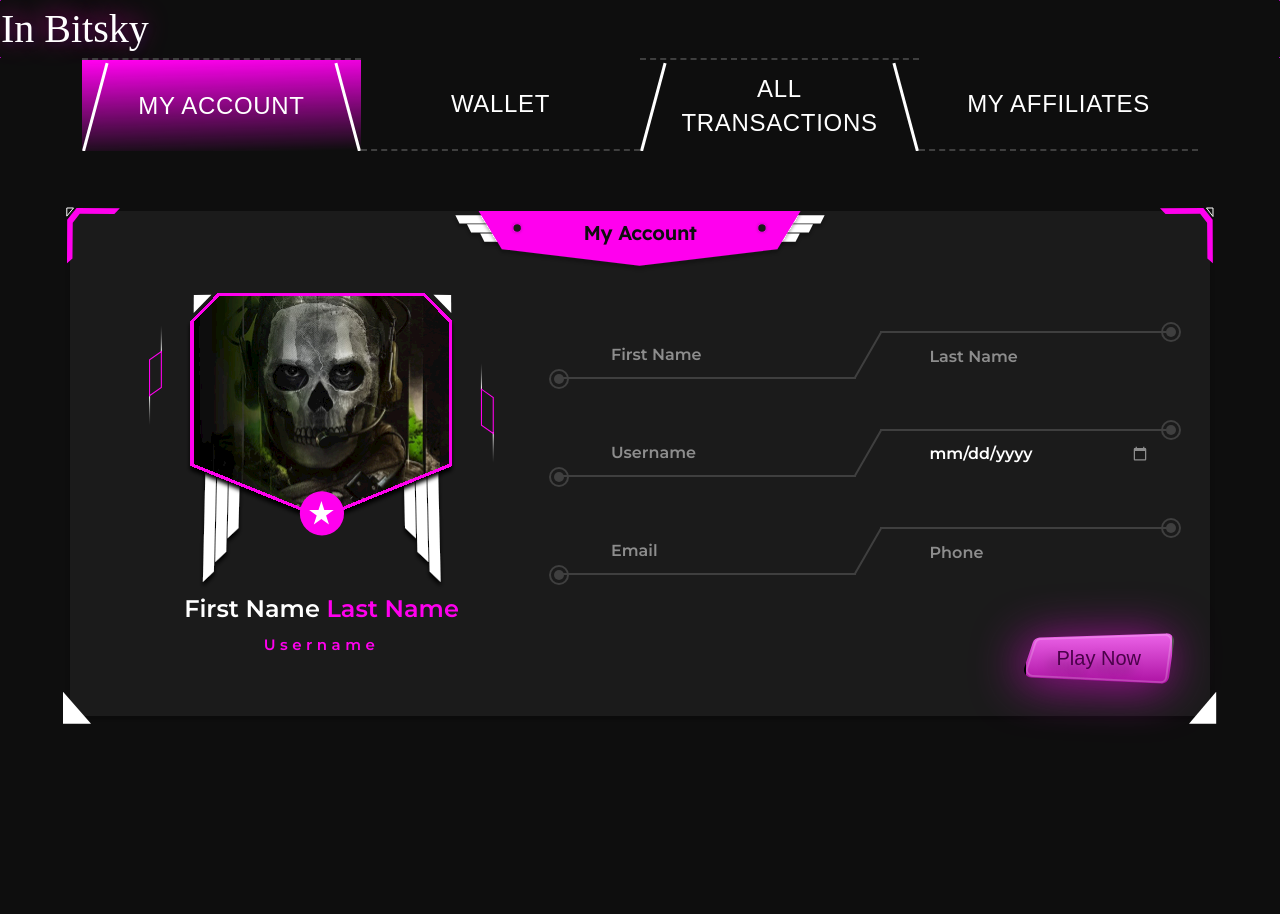
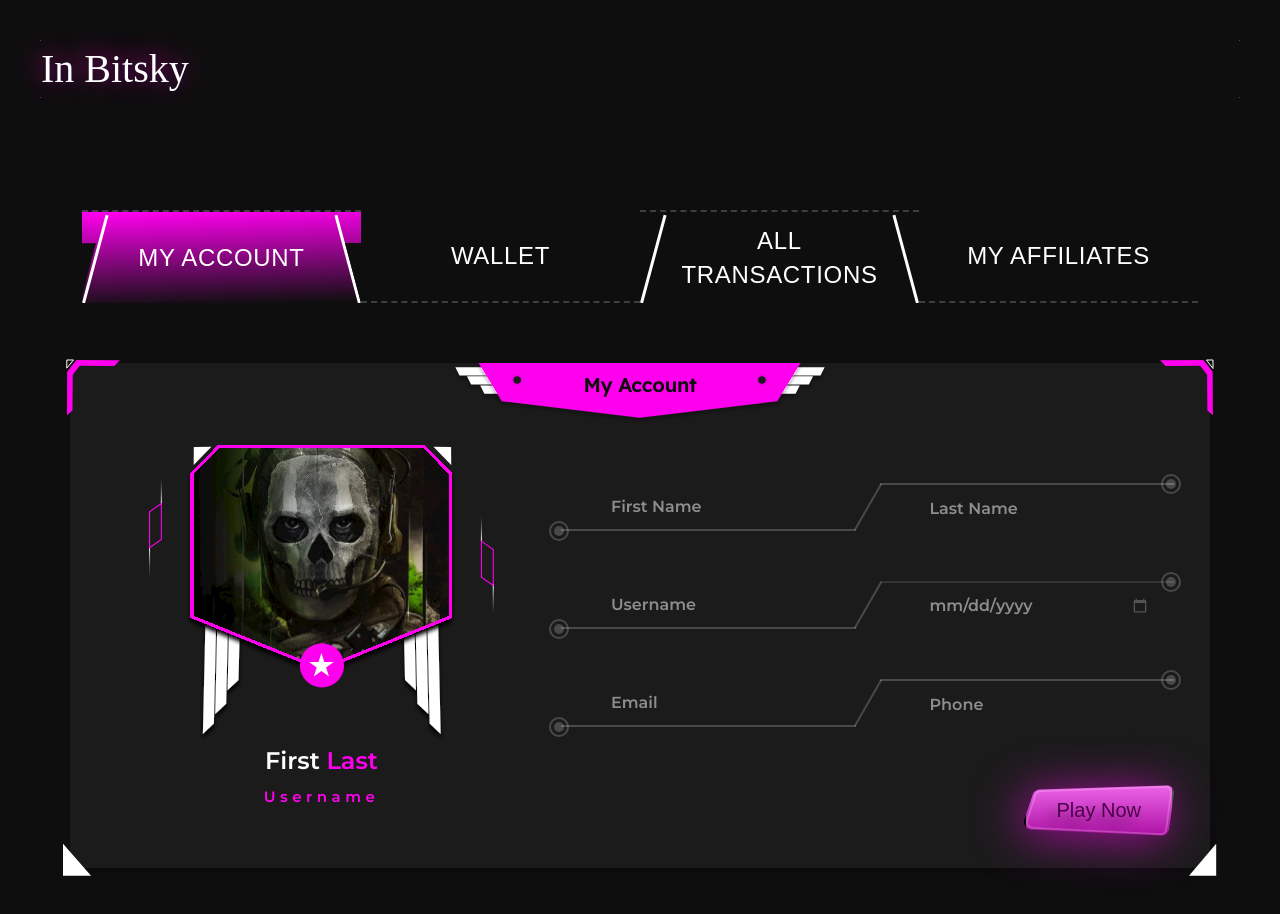
Before and after one commit to Tarun-500/Bitsky_UI, a React (Vite) app: page /myAccount in a window 1280 px wide. Shown: the top 914 px of the page. Before the commit the page ends 800 px from the top, so only its background shows below. Built offline with nearby package versions, Linux system fonts and the light colour scheme; a web font is replaced by a local one.

Commit message:
working on seo

```diff
--- a/src/assets/css/myAccount.css
+++ b/src/assets/css/myAccount.css
@@ -1,5 +1,10 @@
 .myAccount_section {
   padding-bottom: 60px;
+
+  header {
+    margin-bottom: 72px;
+    padding: 40px;
+  }
   .head-1 {
     font-size: 40px !important;
     text-shadow: 2.9px 2.9px 0px 0px rgba(0, 18, 80, 0.25);
@@ -95,7 +100,15 @@
           opacity: 0.5;
         }
       }
+      input[type="date"].empty {
+        color: var(--white);
+        opacity: 0.5;
+      }
 
+      input[type="date"].filled {
+        color: var(--white);
+        opacity: 1;
+      }
       &:nth-of-type(odd)::after {
         position: absolute;
         top: 50%;
@@ -103,20 +116,28 @@
         content: "";
         width: 2px;
         height: 53px;
-        background: #3f3f3f;
+        background: var(--color-grey);
         transform: translate(calc(-50% + 2px), -50%) rotate(30deg);
         z-index: 99;
       }
 
       &:nth-of-type(even) input {
         border-top: 2px solid;
-        border-image-source: linear-gradient(90deg, #3f3f3f 0%, #3f3f3f 56.45%);
+        border-image-source: linear-gradient(
+          90deg,
+          var(--color-grey) 0%,
+          var(--color-grey) 56.45%
+        );
         border-image-slice: 1;
       }
 
       &:nth-of-type(odd) input {
         border-bottom: 2px solid;
-        border-image-source: linear-gradient(90deg, #3f3f3f 0%, #3f3f3f 56.45%);
+        border-image-source: linear-gradient(
+          90deg,
+          var(--color-grey) 0%,
+          var(--color-grey) 56.45%
+        );
         border-image-slice: 1;
       }
 
@@ -126,7 +147,7 @@
         height: 20px;
         border-radius: 50%;
         background-color: transparent;
-        border: 2px solid #3f3f3f;
+        border: 2px solid var(--color-grey);
         display: flex;
         align-items: center;
         justify-content: center;
@@ -136,7 +157,7 @@
           width: 10px;
           height: 10px;
           border-radius: 50%;
-          background-color: #3f3f3f;
+          background-color: var(--color-grey);
           transition: background-color 0.3s ease;
         }
       }
@@ -158,7 +179,7 @@
       &.active:nth-of-type(even) input {
         border-image-source: linear-gradient(
           90deg,
-          #3f3f3f 0%,
+          var(--color-grey) 0%,
           var(--primary-color) 56.45%
         );
       }
@@ -169,7 +190,7 @@
         border-image-source: linear-gradient(
           90deg,
           var(--primary-color) 0%,
-          #3f3f3f 56.45%
+          var(--color-grey) 56.45%
         );
       }
 
@@ -225,8 +246,9 @@ input[type="date"]::-webkit-calendar-picker-indicator {
     color: var(--white);
     flex: 1;
     position: relative;
+
     &:nth-of-type(odd) {
-      border-top: 2px dashed #3f3f3f;
+      border-top: 2px dashed var(--color-grey);
       &::before,
       &::after {
         position: absolute;
@@ -252,7 +274,7 @@ input[type="date"]::-webkit-calendar-picker-indicator {
     }
 
     &:nth-of-type(even) {
-      border-bottom: 2px dashed #3f3f3f;
+      border-bottom: 2px dashed var(--color-grey);
     }
   }
 
@@ -262,10 +284,89 @@ input[type="date"]::-webkit-calendar-picker-indicator {
       var(--primary-color) 1.55%,
       rgba(255, 0, 238, 0) 98.66%
     );
+
     color: var(--white) !important;
+
+    border: 0px dashed transparent;
+
+    &:nth-of-type(even) {
+      border-bottom: 0px dashed transparent;
+    }
   }
   .MuiTabs-indicator {
     height: 0;
+
+    &::before,
+    &::after{
+     content: "";
+     position: absolute;
+    }
+    &::before {
+      content: "";
+      position: absolute;
+      bottom: 100%;
+      left: 6px;
+      transform: translateX(-50%);
+      width: 16px;
+      height: 60px;
+      background: var(--bg-dark);
+      clip-path: polygon(100% 0%, 0% 0%, 0% 100%);
+    }
+     &::after{
+      bottom: 0%;
+      left: 100%;
+      transform: translateX(-100%) rotate(-180deg);
+      width: 0;
+      height: 0;
+      border-left: 0px solid transparent;
+      border-right: 16px solid transparent;
+      border-bottom: 60px solid var(--bg-dark);
+      z-index: 100;
+     }
+  }
+
+  .MuiTouchRipple-root {
+   position: relative;
+   &::before,
+   &::after{
+    content: "";
+    position: absolute;
+   }
+
+   /* &::after{
+    bottom: 0%;
+    left: 8px;
+    transform: translateX(-50%) rotate(-180deg);
+    width: 0;
+    height: 0;
+    border-left: 16px solid transparent;
+    border-right: 0px solid transparent;
+    border-bottom: 60px solid rgb(67, 67, 67);
+    z-index: 96;
+   } */
+
+   &::after {
+    content: "";
+    position: absolute;
+    bottom: 100%;
+    left: 50%;
+    transform: translateX(-50%);
+    width: 20px;
+    height: 60px;
+    background: var(--primary-color);
+    clip-path: polygon(50% 0%, 0% 100%, 100% 100%);
+  }
+   &::before{
+    bottom: 0%;
+    right: -28px;
+    transform: translateX(-100%) rotate(-180deg);
+    width: 0;
+    height: 0;
+    border-left: 0px solid transparent;
+    border-right: 28px solid transparent;
+    border-bottom: 60px solid red;
+    z-index: 100;
+   }
   }
 }
 
@@ -288,7 +389,7 @@ input[type="date"]::-webkit-calendar-picker-indicator {
   .para {
     font-size: 15px;
     line-height: 1.4;
-    letter-spacing: .3em;
+    letter-spacing: 0.3em;
     color: var(--primary-color);
   }
 }
--- a/src/components/myAccount.jsx
+++ b/src/components/myAccount.jsx
@@ -65,9 +65,18 @@ export default function MyAccount() {
             <Container>
                 <Row className="tabs-box">
                     <Col>
+                        {/* <Tabs value={tabIndex} onChange={(e, val) => setTabIndex(val)}>
+                            {tabTitles.map((title, idx) => (
+                                <Tab key={idx} label={title}  />
+                            ))}
+                        </Tabs> */}
                         <Tabs value={tabIndex} onChange={(e, val) => setTabIndex(val)}>
                             {tabTitles.map((title, idx) => (
-                                <Tab key={idx} label={title} />
+                                <Tab
+                                    key={idx}
+                                    label={title}
+                                    className={tabIndex === idx ? 'custom-tab selected-tab' : 'custom-tab'}
+                                />
                             ))}
                         </Tabs>
                     </Col>
@@ -196,7 +205,7 @@ export default function MyAccount() {
                         </svg>
 
                         <h3 className='head-6'>
-                            {formik.values.firstName || 'First Name'} <span>{formik.values.lastName || 'Last Name'}</span>
+                            {formik.values.firstName || 'First'} <span>{formik.values.lastName || 'Last'}</span>
                         </h3>
                         <p className='para'>{formik.values.username || 'Username'}</p>
                     </Col>
@@ -204,25 +213,33 @@ export default function MyAccount() {
                     <Col md={7} className="form-box-right">
                         {tabIndex === 0 && (
                             <form onSubmit={formik.handleSubmit}>
-                                <Row>
-                                    {['firstName', 'lastName', 'username', 'dob', 'email', 'phone'].map((field,) => (
+                                <Row>{['firstName', 'lastName', 'username', 'dob', 'email', 'phone'].map((field) => {
+                                    const isEmpty = !formik.values[field]; // Check if value is empty
+
+                                    return (
                                         <Col
                                             key={field}
                                             md={6}
                                             className={`input px-10 input-${field} ${getActiveClass(field)}`}
-                                        // ${field.includes('last') || field === 'dob' || field === 'phone' ? 'ps-md-0' : 'pe-md-0'}
                                         >
                                             <input
-                                                type={field === 'dob' ? 'date' : field === 'email' ? 'email' : 'text'}
+                                                type={
+                                                    field === 'dob'
+                                                        ? 'date'
+                                                        : field === 'email'
+                                                            ? 'email'
+                                                            : 'text'
+                                                }
                                                 name={field}
                                                 placeholder={
                                                     field === 'dob'
                                                         ? ''
                                                         : field
                                                             .replace(/([A-Z])/g, ' $1')
-                                                            .replace(/^./, str => str.toUpperCase())
+                                                            .replace(/^./, (str) => str.toUpperCase())
                                                 }
                                                 ref={inputRefs[field]}
+                                                className={isEmpty ? 'empty' : 'filled'}
                                                 value={formik.values[field]}
                                                 onChange={formik.handleChange}
                                                 onFocus={() => setFocused(field)}
@@ -231,16 +248,18 @@ export default function MyAccount() {
                                                     setFocused(false);
                                                 }}
                                             />
+
                                             {formik.touched[field] && formik.errors[field] && (
                                                 <span className="error-message">{formik.errors[field]}</span>
                                             )}
 
-                                            <div className='circle'>
-                                                <div className='dot'></div>
+                                            <div className="circle">
+                                                <div className="dot"></div>
                                             </div>
+                                        </Col>
+                                    );
+                                })}
 
-                                        </Col>
-                                    ))}
                                 </Row>
 
                                 <div className="btn-pink-wrapper">
--- a/src/index.css
+++ b/src/index.css
@@ -41,6 +41,7 @@
   --color-skyblue-2: #03a9f4;
   --color-purple: #5046af;
   --color-maroon: #654900;
+  --color-grey: #3f3f3f;
   --btn-color: #4b024a;
   --liner-bg-1: linear-gradient(180deg, #6ef4c4 0%, #009289 92.59%);
   --radial-bg: radial-gradient(
@@ -374,3 +375,14 @@ body {
     line-height: 1;
   }
 }
+
+
+/* ------------ */
+input:-webkit-autofill,
+input:-webkit-autofill:hover,
+input:-webkit-autofill:focus,
+input:-webkit-autofill:active{
+  transition: background-color 9999s ease-in-out 0s;
+  color: var(--white) !important;
+    -webkit-text-fill-color: var(--white) !important;
+}
```
